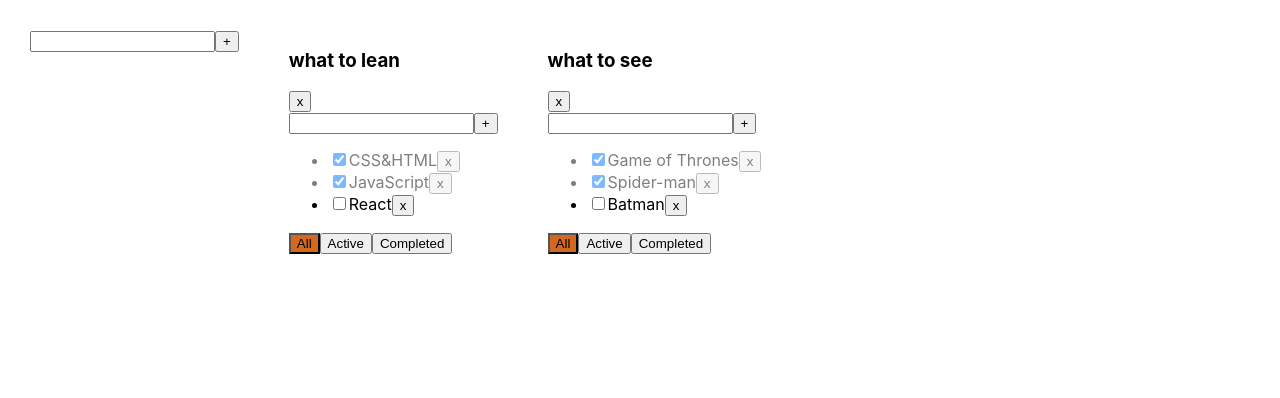
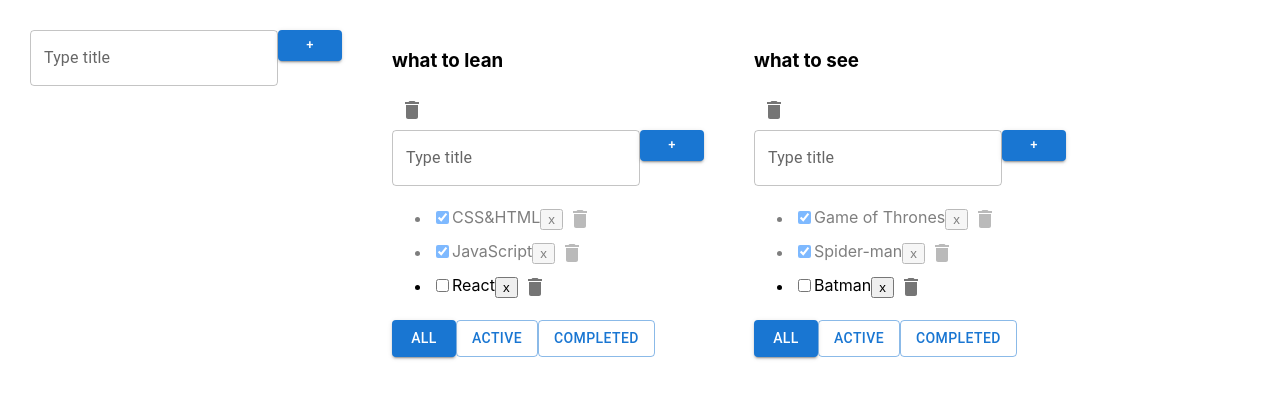
Before and after one commit to RomaPoo123/Todolist, a React (Create React App) app: page / in a window 1280 px wide. Shown: the top 398 px of the page. Built offline with nearby package versions, Linux system fonts and the light colour scheme.

Commit message:
Material UI

```diff
--- a/package.json
+++ b/package.json
@@ -3,6 +3,10 @@
   "version": "0.1.0",
   "private": true,
   "dependencies": {
+    "@emotion/react": "^11.13.0",
+    "@emotion/styled": "^11.13.0",
+    "@mui/icons-material": "^5.16.4",
+    "@mui/material": "^5.16.4",
     "@testing-library/jest-dom": "^5.17.0",
     "@testing-library/react": "^13.4.0",
     "@testing-library/user-event": "^13.5.0",
--- a/src/App.tsx
+++ b/src/App.tsx
@@ -49,8 +49,7 @@ function App() {
       { id: v1(), title: "Batman", isDone: false },
     ]
   })
-  console.log(tasks);
-  const [error, setError] = useState<string | null>(null)
+
 
   // ЛОГИКА!! CRUD-операции (logic)
 
@@ -68,6 +67,11 @@ function App() {
     delete tasks[todolistId];
     setTasks(tasks)
   }
+  // Функция которая принимает измененный titleTodolist и заносит его в стейт
+  function changeNewTitleTodolist(todolistId: string, title: string) {
+    setTodolists(todolists.map(todolist => todolist.id === todolistId ? { ...todolist, title } : todolist))
+  }
+
   // Операции с тасками (Tasks-CRUD)
   // пуш отфильтрованного массива тасок в стейт
   const cahgeFilter = (todolistId: string, filter: FilterValueType) => {
@@ -79,10 +83,6 @@ function App() {
   }
   // добавление тасок (addTask)
   function addTask(todolistId: string, title: string) {
-    // if (title.trim() === "") {
-    //   setError("Title is required")
-    //   return
-    // }
     let newTask: TaskType = { id: v1(), title: title.trim(), isDone: false }
     setTasks({ ...tasks, [todolistId]: [newTask, ...tasks[todolistId]] })
   }
@@ -90,6 +90,11 @@ function App() {
   function changeStatus(todolistId: string, taskId: string, isDone: boolean) {
     setTasks({ ...tasks, [todolistId]: tasks[todolistId].map(task => task.id === taskId ? { ...task, isDone } : task) })
   }
+  // Функция которая принимает измененный titleTask и заносит его в стейт
+  function changeNewTaskTitle(todolistId: string, taskId: string, title: string) {
+    setTasks({ ...tasks, [todolistId]: tasks[todolistId].map(task => task.id === taskId ? { ...task, title } : task) })
+  }
+
 
   return (
     <div className="App">
@@ -100,14 +105,14 @@ function App() {
           id={tl.id}
           title={tl.title}
           tasks={tasks[tl.id]}
-          error={error}
           filter={tl.filter}
           removeTask={removeTask}
           cahgeFilter={cahgeFilter}
           addTask={addTask}
           changeTaskStatus={changeStatus}
           removeTodolist={removeTodolist}
-          setError={setError}
+          changeNewTaskTitle={changeNewTaskTitle}
+          changeNewTitleTodolist={changeNewTitleTodolist}
         />
       })}
     </div>
--- a/src/components/addItemForm/AddItemForm.tsx
+++ b/src/components/addItemForm/AddItemForm.tsx
@@ -1,5 +1,7 @@
 import React from "react"
 import { ChangeEvent, useState, KeyboardEvent } from "react"
+import { Button, TextField } from "@mui/material"
+
 
 type AddItemFormType = {
     addItem: (title: string) => void
@@ -7,24 +9,31 @@ type AddItemFormType = {
 
 export const AddItemForm = ({ addItem }: AddItemFormType) => {
     const [newItemTitle, setNewItemTitle] = useState("")
-
+    const [error, setError] = useState<string | null>(null)
 
 
     //добавления в локальный стейт название таски из инпута (onChangeHandler)
     const onChangeHandler = (e: ChangeEvent<HTMLInputElement>) => {
         setNewItemTitle(e.currentTarget.value)
+        if (e.currentTarget.value.length > 15) {
+            setError("Title is required")
+        }
     }
     //  Добавление айтема в глобальный стейт с помощьюю кнопки (onClickHandler)
     const onClickHandler = () => {
-        addItem(newItemTitle)
-        setNewItemTitle("")
+        if (newItemTitle.trim() !== "" && newItemTitle.length < 15) {
+            addItem(newItemTitle.trim());
+            setNewItemTitle("");
+            setError('')
+        } else {
+            setError("Title is required")
+        }
     }
     // добавление таски в список тудулиста с помощью pressKey (onKeyPressHandler)
     const onKeyPressHandler = (e: KeyboardEvent<HTMLInputElement>) => {
-        // setError(null)
-
+        setError(null)
         if (e.charCode === 13) {
-            addItem(newItemTitle);
+            onClickHandler()
             setNewItemTitle("")
         }
     }
@@ -32,14 +41,16 @@ export const AddItemForm = ({ addItem }: AddItemFormType) => {
     // отрисовка компоненты (UI)
     return (
         <div>
-            <input
+            <TextField
                 value={newItemTitle}
+                label="Type title"
                 onChange={onChangeHandler}
                 onKeyPress={onKeyPressHandler}
-            // className={error ? "error" : ""}
+                error={!!error}
+                helperText={error}
             />
-            <button onClick={onClickHandler}>+</button>
-            {/* {error && <div className="error-message">Field is required</div>} */}
+            <Button onClick={onClickHandler} variant="contained" size="small">+</Button>
+            {/* {error && <div className="error-message">{error}</div>} */}
         </div>
     )
 }
--- /dev/null
+++ b/src/components/editableSpan/EditableSpan.tsx
@@ -0,0 +1,33 @@
+import { ChangeEvent, useState } from "react"
+
+
+type EditableSpanPropsTape = {
+    title: string
+    onChange: (newTitle: string) => void
+}
+
+export function EditableSpan({ title, onChange }: EditableSpanPropsTape) {
+    // локальный стейт для управления компонентой
+    let [editMode, setEditMode] = useState<boolean>(false)
+    let [newTitle, setNewTitle] = useState<string>("")
+
+    // Колбек для активации input при двойном нажатии (onDoubleClick)
+    const activateEditMode = () => {
+        setEditMode(true);
+        setNewTitle(title)
+    }
+    // Колбек  для возвращения span при потере фокуса (onBlur)
+    const activateViewMode = () => {
+        setEditMode(false);
+        onChange(newTitle)
+    }
+    // Функция события для обработки input
+    const onChangeHandler = (e: ChangeEvent<HTMLInputElement>) => {
+        setNewTitle(e.currentTarget.value)
+    }
+
+    return (
+        editMode ? <input value={newTitle} onChange={onChangeHandler} onBlur={activateViewMode} autoFocus /> :
+            <span onDoubleClick={activateEditMode}>{title}</span>
+    )
+}
--- a/src/components/todolist/Todolist.tsx
+++ b/src/components/todolist/Todolist.tsx
@@ -1,32 +1,35 @@
 import React, { ChangeEvent, useState, KeyboardEvent } from "react"
 import { TaskType, FilterValueType } from "../../App"
 import { AddItemForm } from "../addItemForm/AddItemForm"
-
+import { EditableSpan } from "../editableSpan/EditableSpan"
+import IconButton from '@mui/material/IconButton';
+import DeleteIcon from '@mui/icons-material/Delete';
+import { Button } from "@mui/material";
 
 type TodolistPropsType = {
     id: string
     title: string
     tasks: Array<TaskType>
-    error: string | null
     filter: FilterValueType
+
     removeTask: (todolistId: string, id: string) => void
     cahgeFilter: (todolistId: string, filter: FilterValueType) => void
     addTask: (todolistId: string, title: string) => void
     changeTaskStatus: (todolist: string, taskId: string, isDone: boolean) => void
     removeTodolist: (todolist: string) => void
-    setError: (error: string | null) => void
-
+    changeNewTaskTitle: (todolistId: string, taskId: string, newTitle: string) => void
+    changeNewTitleTodolist: (id: string, newTitle: string) => void
 }
 
 
-export const Todolist = ({ id, title, tasks, error, filter, removeTask, cahgeFilter, addTask, changeTaskStatus, removeTodolist, setError }: TodolistPropsType) => {
+export const Todolist = ({ id, title, tasks, filter, removeTask, cahgeFilter, addTask, changeTaskStatus, removeTodolist, changeNewTaskTitle, changeNewTitleTodolist }: TodolistPropsType) => {
     // Локальный стейт компоненты
-    const [newTaskTitle, setNewTaskTitle] = useState<string>("")
+
     // ЛОГИКА!! (logic)
 
     // фильтрация тасок (filter)
     let NewFilterTasks = filterTasks(tasks, filter)
-    function filterTasks(allTask: Array<TaskType>, filter: FilterValueType) {
+    function filterTasks(allTask: TaskType[], filter: FilterValueType) {
         switch (filter) {
             case "active":
                 return allTask.filter(task => task.isDone !== true)
@@ -43,9 +46,8 @@ export const Todolist = ({ id, title, tasks, error, filter, removeTask, cahgeFil
         removeTask(id, taskId)
     }
     // добавление таски в список тудулиста с по клику кнопки (onClickHandler)
-    const onClickHandler = (newItemTitle: string) => {
+    const addTaskHandler = (newItemTitle: string) => {
         addTask(id, newItemTitle);
-        setNewTaskTitle("")
     }
     // функция-обертка для функции изменения статуса таски (changeTaskStatusHandler)
     const changeTaskStatusHandler = (taskId: string, isDone: boolean) => {
@@ -56,19 +58,30 @@ export const Todolist = ({ id, title, tasks, error, filter, removeTask, cahgeFil
     const removeTodolistHandler = () => {
         removeTodolist(id)
     }
+    // Функции-обертки для передачи нового NewTitleTodolist в компоненту App (changeNewTitleTodolist)
+    const changeNewTitleTodolistHandler = (newTitle: string) => {
+        changeNewTitleTodolist(id, newTitle)
+    }
+
     const tasksList: JSX.Element = tasks.length === 0 ? <span>Yor taskslist is empty</span>
         : <ul>
             {NewFilterTasks.map(task => {
-                const onChangeHandler = (e: ChangeEvent<HTMLInputElement>) => { changeTaskStatusHandler(task.id, e.currentTarget.checked) }
+                const onChangeStatusHandler = (e: ChangeEvent<HTMLInputElement>) => { changeTaskStatusHandler(task.id, e.currentTarget.checked) }
+                const onChangeTitleHandler = (newTitle: string) => {
+                    changeNewTaskTitle(id, task.id, newTitle)
+                }
                 return (
                     <li key={task.id} className={task.isDone ? "is-Done" : ""}>
                         <input
                             type="checkbox"
                             checked={task.isDone}
-                            onChange={onChangeHandler}
+                            onChange={onChangeStatusHandler}
                         />
-                        <span>{task.title}</span>
+                        <EditableSpan title={task.title} onChange={onChangeTitleHandler} />
                         <button onClick={() => removeTaskHandler(task.id)}>x</button>
+                        <IconButton aria-label="delete" size="small" onClick={() => removeTaskHandler(task.id)} >
+                            <DeleteIcon />
+                        </IconButton>
                     </li>
                 )
             }
@@ -81,14 +94,17 @@ export const Todolist = ({ id, title, tasks, error, filter, removeTask, cahgeFil
     // отрисовка компоненты (UI)
     return (
         <div>
-            <h3>{title}</h3>
-            <button onClick={removeTodolistHandler}>x</button>
-            <AddItemForm addItem={onClickHandler} />
+            <h3><EditableSpan title={title} onChange={changeNewTitleTodolistHandler} /></h3>
+            {/* <button onClick={removeTodolistHandler}>x</button> */}
+            <IconButton aria-label="delete" onClick={removeTodolistHandler} >
+                <DeleteIcon />
+            </IconButton>
+            <AddItemForm addItem={addTaskHandler} />
             {tasksList}
             <div>
-                <button className={filter === "all" ? "active-filter" : ""} onClick={onAllClickHandler}>All</button>
-                <button className={filter === "active" ? "active-filter" : ""} onClick={onActivelClickHandler}>Active</button>
-                <button className={filter === "completed" ? "active-filter" : ""} onClick={onCompletedClickHandler}>Completed</button>
+                <Button variant={filter === "all" ? "contained" : "outlined"} onClick={onAllClickHandler}>All</Button>
+                <Button variant={filter === "active" ? "contained" : "outlined"} onClick={onActivelClickHandler}>Active</Button>
+                <Button variant={filter === "completed" ? "contained" : "outlined"} onClick={onCompletedClickHandler}>Completed</Button>
             </div>
         </div>
     )
```
Also changed, not shown: 1 other file (tests, documents, lock files or other folders).
